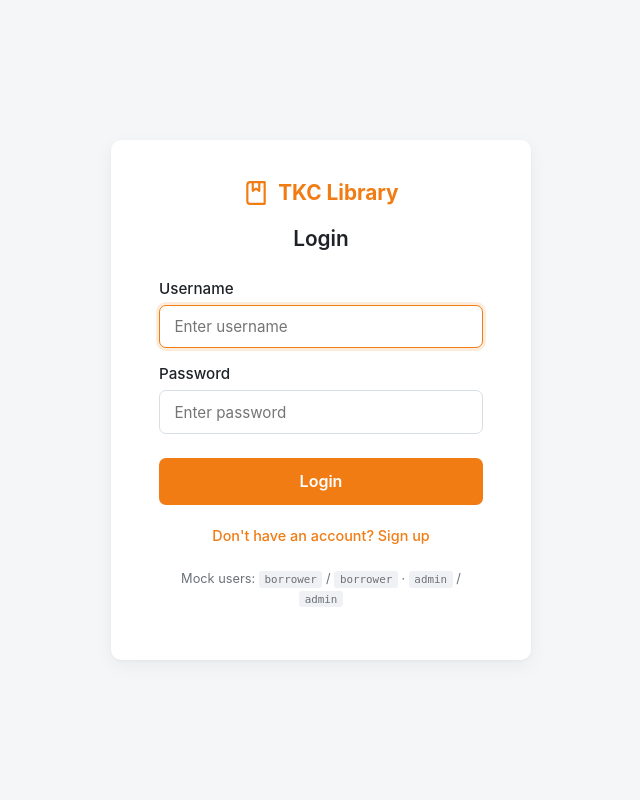
After one commit to TheKeyholdingCompany/librarian, a Flask app: page /login in a window 1280 px wide. The commit adds this page. Shown: the whole page, without its empty margins (319-959 px from the left). Run offline with Flask 3, Linux system fonts and the light colour scheme.

Commit message:
feat: added mock login page

```diff
--- a/app/routes.py
+++ b/app/routes.py
@@ -1,4 +1,14 @@
-from flask import Blueprint, render_template
+from functools import wraps
+
+from flask import (
+    Blueprint,
+    abort,
+    redirect,
+    render_template,
+    request,
+    session,
+    url_for,
+)
 
 from app.extensions import db
 from app.models import Item
@@ -6,7 +16,36 @@ from app.models import Item
 bp = Blueprint("main", __name__)
 
 
+# Mock user "database" — hardcoded for learning purposes.
+# In a real app, this would be a SQLAlchemy User model with hashed passwords.
+USERS = {
+    "borrower": {"password": "borrower", "role": "borrower"},
+    "admin": {"password": "admin", "role": "admin"},
+}
+
+
+def login_required(view):
+    @wraps(view)
+    def wrapped(*args, **kwargs):
+        if "username" not in session:
+            return redirect(url_for("main.login"))
+        return view(*args, **kwargs)
+    return wrapped
+
+
+def admin_required(view):
+    @wraps(view)
+    def wrapped(*args, **kwargs):
+        if "username" not in session:
+            return redirect(url_for("main.login"))
+        if session.get("role") != "admin":
+            abort(403)
+        return view(*args, **kwargs)
+    return wrapped
+
+
 @bp.route("/")
+@login_required
 def index():
     items = db.session.scalars(db.select(Item).order_by(Item.created_at.desc())).all()
     return render_template("index.html", items=items)
@@ -16,3 +55,30 @@ def index():
 def health():
     db.session.execute(db.text("SELECT 1"))
     return {"status": "ok"}
+
+
+@bp.route("/login", methods=["GET", "POST"])
+def login():
+    error = None
+    if request.method == "POST":
+        username = request.form.get("username", "").strip()
+        password = request.form.get("password", "")
+        user = USERS.get(username)
+        if user is not None and user["password"] == password:
+            session["username"] = username
+            session["role"] = user["role"]
+            return redirect(url_for("main.index"))
+        error = "Invalid username or password."
+    return render_template("login.html", error=error)
+
+
+@bp.route("/logout", methods=["POST"])
+def logout():
+    session.clear()
+    return redirect(url_for("main.login"))
+
+
+@bp.route("/admin")
+@admin_required
+def admin():
+    return render_template("admin.html")
--- /dev/null
+++ b/app/templates/login.html
@@ -0,0 +1,157 @@
+<!doctype html>
+<html lang="en">
+  <head>
+    <meta charset="utf-8" />
+    <meta name="viewport" content="width=device-width, initial-scale=1" />
+    <title>Login — TKC Library</title>
+    <style>
+      :root {
+        --brand: #f17c14;
+        --brand-dark: #d96d0e;
+        --bg: #f5f6f8;
+        --border: #d8dde3;
+        --text: #1f2328;
+        --muted: #6b7178;
+        --error-bg: #fdecea;
+        --error-fg: #b00020;
+      }
+      * { box-sizing: border-box; }
+      body {
+        font-family: -apple-system, system-ui, "Segoe UI", sans-serif;
+        background: var(--bg);
+        color: var(--text);
+        margin: 0;
+        min-height: 100vh;
+        display: flex;
+        align-items: center;
+        justify-content: center;
+        padding: 1rem;
+      }
+      .card {
+        background: white;
+        border-radius: 10px;
+        padding: 2.5rem 3rem;
+        width: 100%;
+        max-width: 420px;
+        box-shadow: 0 1px 3px rgba(0, 0, 0, 0.04), 0 6px 20px rgba(0, 0, 0, 0.05);
+      }
+      .brand {
+        display: flex;
+        align-items: center;
+        justify-content: center;
+        gap: 0.55rem;
+        color: var(--brand);
+        font-size: 1.3rem;
+        font-weight: 700;
+        margin-bottom: 1.25rem;
+      }
+      .brand svg { width: 26px; height: 26px; }
+      h1 {
+        text-align: center;
+        font-size: 1.3rem;
+        font-weight: 600;
+        margin: 0 0 1.75rem 0;
+      }
+      label {
+        display: block;
+        font-size: 0.95rem;
+        font-weight: 500;
+        margin-bottom: 0.45rem;
+      }
+      input[type="text"], input[type="password"] {
+        width: 100%;
+        padding: 0.7rem 0.9rem;
+        border: 1px solid var(--border);
+        border-radius: 7px;
+        font-size: 0.95rem;
+        margin-bottom: 1rem;
+        font-family: inherit;
+      }
+      input:focus {
+        outline: none;
+        border-color: var(--brand);
+        box-shadow: 0 0 0 3px rgba(241, 124, 20, 0.15);
+      }
+      .btn {
+        width: 100%;
+        padding: 0.85rem;
+        background: var(--brand);
+        color: white;
+        border: none;
+        border-radius: 7px;
+        font-size: 1rem;
+        font-weight: 600;
+        cursor: pointer;
+        margin-top: 0.5rem;
+        font-family: inherit;
+      }
+      .btn:hover { background: var(--brand-dark); }
+      .signup {
+        text-align: center;
+        margin-top: 1.25rem;
+      }
+      .signup a {
+        color: var(--brand);
+        font-size: 0.9rem;
+        text-decoration: none;
+        font-weight: 500;
+      }
+      .signup a:hover { text-decoration: underline; }
+      .error {
+        background: var(--error-bg);
+        color: var(--error-fg);
+        border-radius: 7px;
+        padding: 0.6rem 0.8rem;
+        margin-bottom: 1rem;
+        font-size: 0.9rem;
+      }
+      .hint {
+        font-size: 0.8rem;
+        color: var(--muted);
+        text-align: center;
+        margin-top: 1.5rem;
+        line-height: 1.5;
+      }
+      .hint code {
+        background: #f0f1f4;
+        padding: 0.1rem 0.35rem;
+        border-radius: 3px;
+        font-size: 0.85em;
+      }
+    </style>
+  </head>
+  <body>
+    <div class="card">
+      <div class="brand">
+        <svg viewBox="0 0 24 24" fill="none" stroke="currentColor" stroke-width="2" stroke-linecap="round" stroke-linejoin="round">
+          <path d="M6.5 2H20v20H6.5A2.5 2.5 0 0 1 4 19.5v-15A2.5 2.5 0 0 1 6.5 2z" />
+          <path d="M9 2v8l3-2 3 2V2" />
+        </svg>
+        TKC Library
+      </div>
+      <h1>Login</h1>
+
+      {% if error %}<div class="error">{{ error }}</div>{% endif %}
+
+      <form method="POST" action="{{ url_for('main.login') }}">
+        <label for="username">Username</label>
+        <input id="username" name="username" type="text" placeholder="Enter username" required autofocus />
+
+        <label for="password">Password</label>
+        <input id="password" name="password" type="password" placeholder="Enter password" required />
+
+        <button type="submit" class="btn">Login</button>
+      </form>
+
+      <div class="signup">
+        <a href="#">Don't have an account? Sign up</a>
+      </div>
+
+      <p class="hint">
+        Mock users:
+        <code>borrower</code> / <code>borrower</code> ·
+        <code>admin</code> / <code>admin</code>
+      </p>
+    </div>
+  </body>
+</html>
```
Also changed, not shown: app/templates/admin.html (added, +48 -0 lines), app/templates/index.html (+76 -5 lines), README.md.
